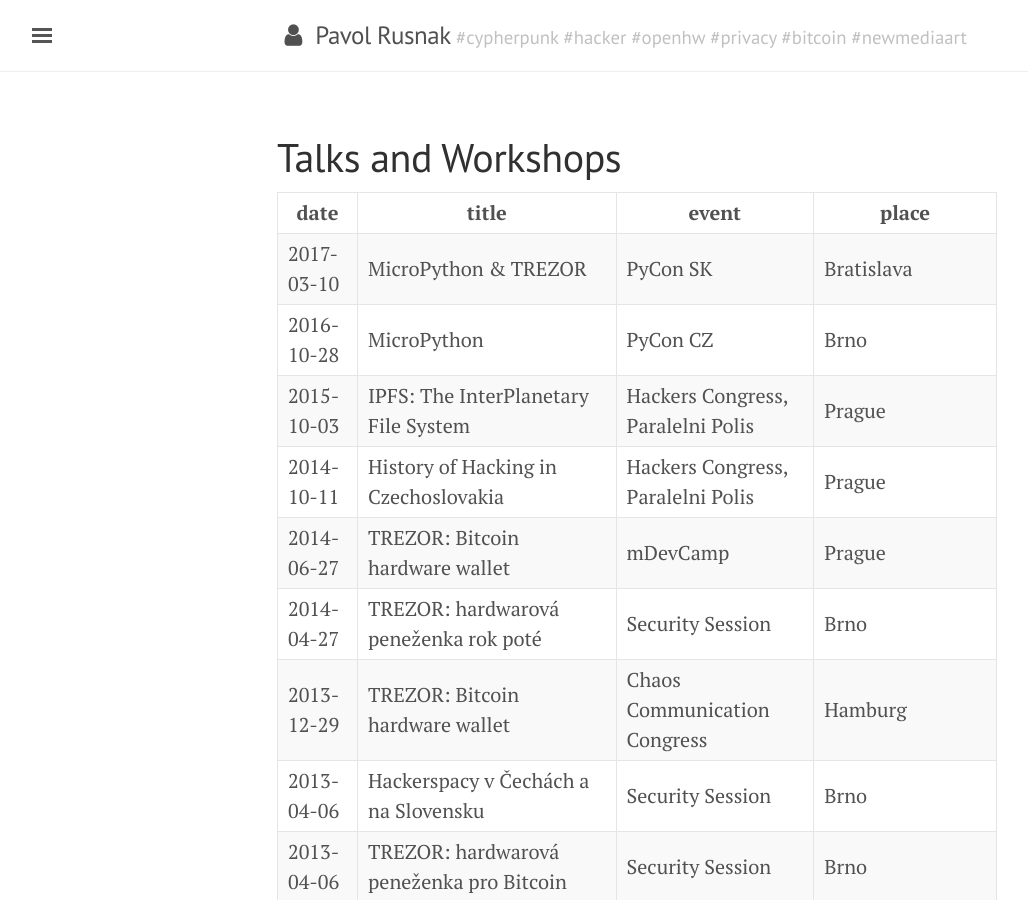
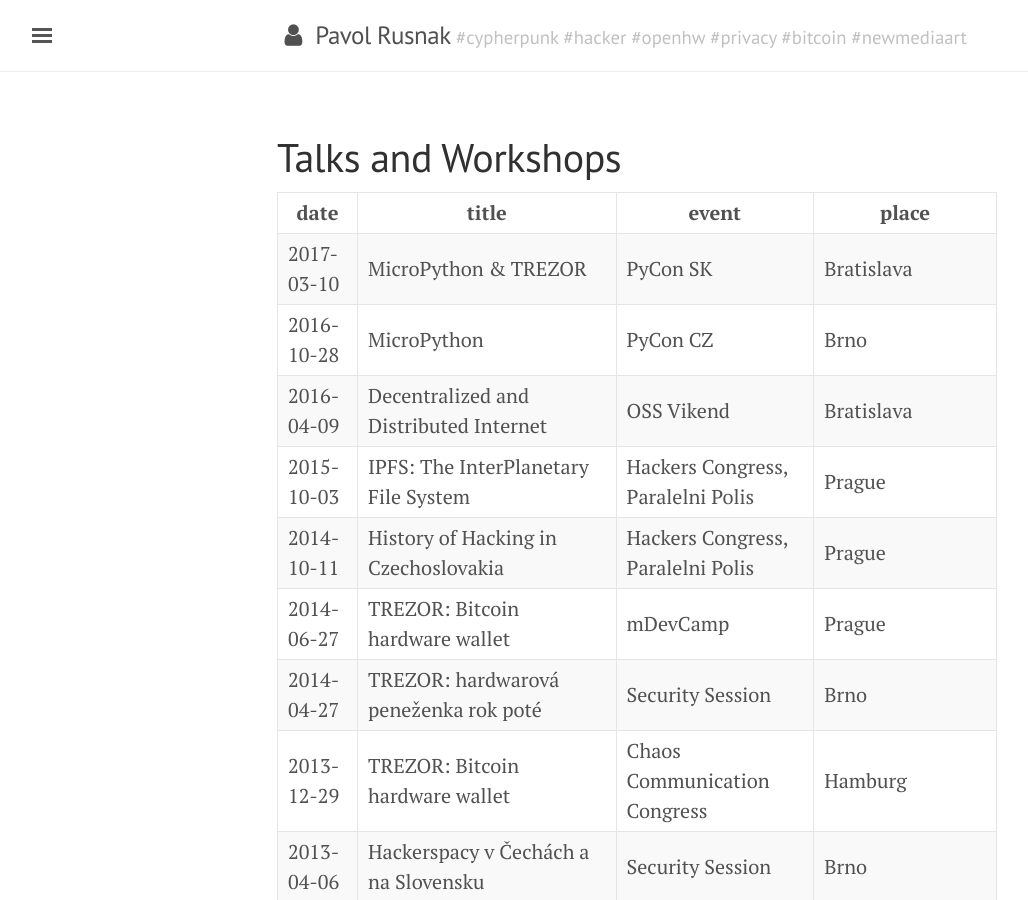
Before and after one commit to prusnak/rusnak.io, a Jekyll site: the page built from talks.md, in a window 1280 px wide and 900 px high. Shown: the whole window, without its empty margins (3-1031 px from the left). Built offline with Jekyll 4.4.1, drawn with Linux system fonts in a browser that asks for light colours; nearby versions of some CDN libraries.

Commit message:
add talk

```diff
--- a/talks.md
+++ b/talks.md
@@ -7,6 +7,7 @@
 -----------|-------|-------|---------------------
 2017-03-10 | MicroPython & TREZOR | PyCon SK | Bratislava
 2016-10-28 | MicroPython | PyCon CZ | Brno
+2016-04-09 | Decentralized and Distributed Internet | OSS Vikend | Bratislava
 2015-10-03 | IPFS: The InterPlanetary File System | Hackers Congress, Paralelni Polis | Prague
 2014-10-11 | History of Hacking in Czechoslovakia | Hackers Congress, Paralelni Polis | Prague
 2014-06-27 | TREZOR: Bitcoin hardware wallet | mDevCamp | Prague
```
